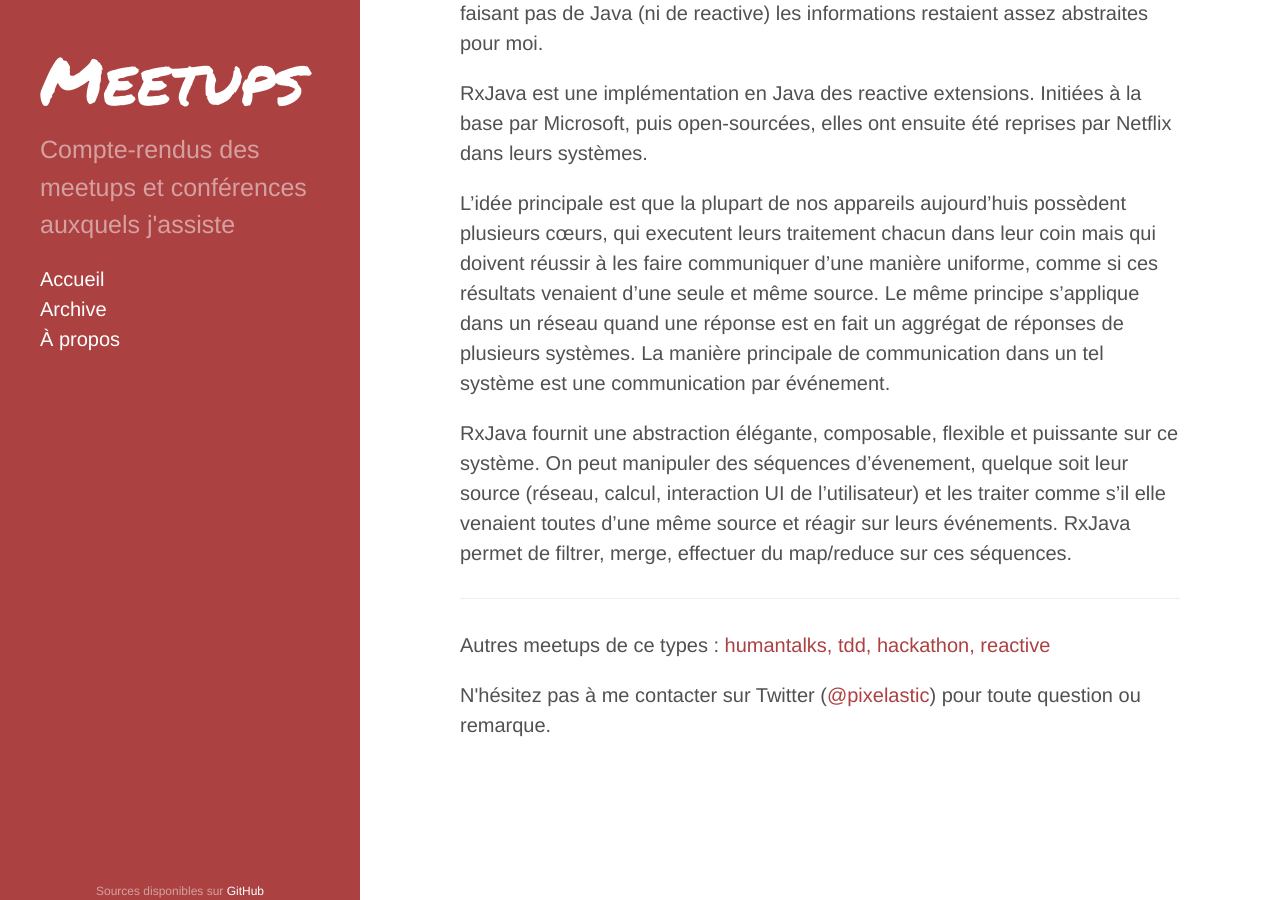
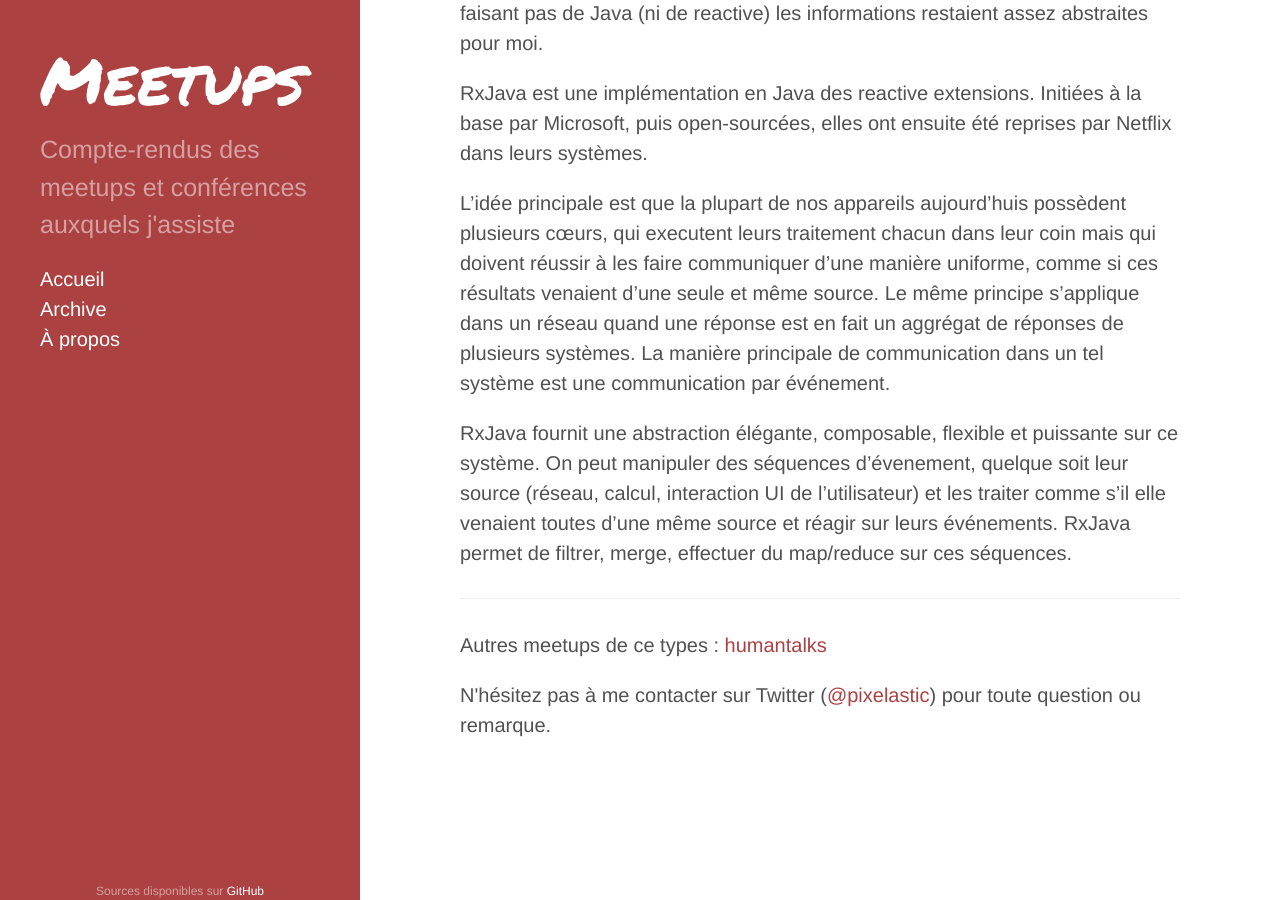
Before and after one commit to pixelastic/meetups.pixelastic.com, a Jekyll site: the page built from _posts/2014-09-09-humantalks-septembre-2014.md, in a window 1280 px wide and 900 px high, scrolled down 3121 px. Built offline with Jekyll 4.4.1, drawn with Linux system fonts in a browser that asks for light colours; Markdown is read by kramdown in place of the engine named in the settings.

Commit message:
Updating humantalks tags.

```diff
--- a/_posts/2014-09-09-humantalks-septembre-2014.md
+++ b/_posts/2014-09-09-humantalks-septembre-2014.md
@@ -1,7 +1,7 @@
 ---
 layout: post
 title: "HumanTalks Septembre 2014"
-tags: humantalks, tdd, hackathon, reactive
+tags: humantalks
 ---
 
 Pour Septembre, c'est Mozilla qui a bien voulu accueillir les HumanTalks. Au
```
